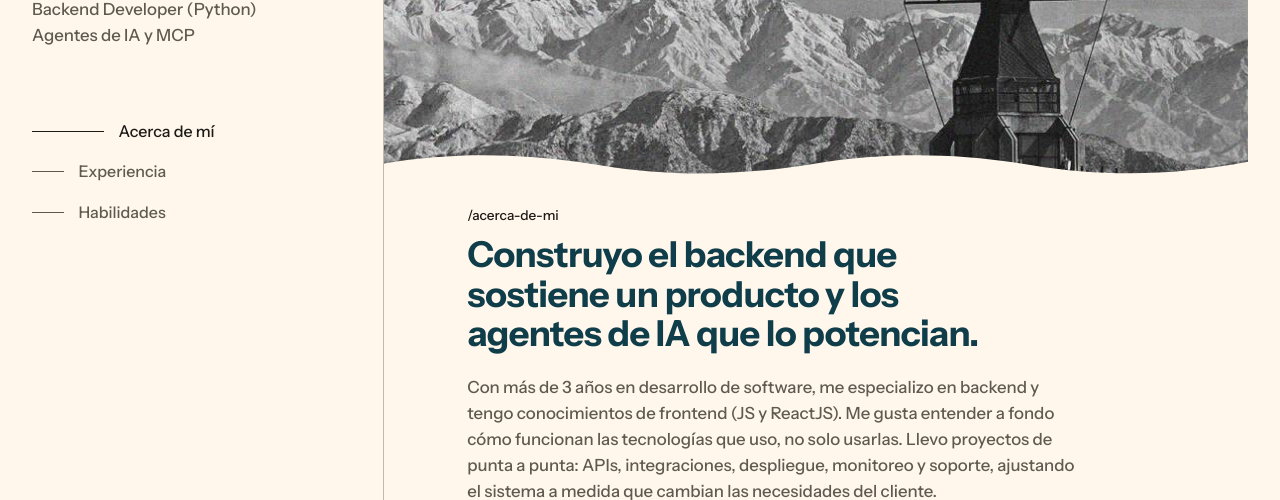
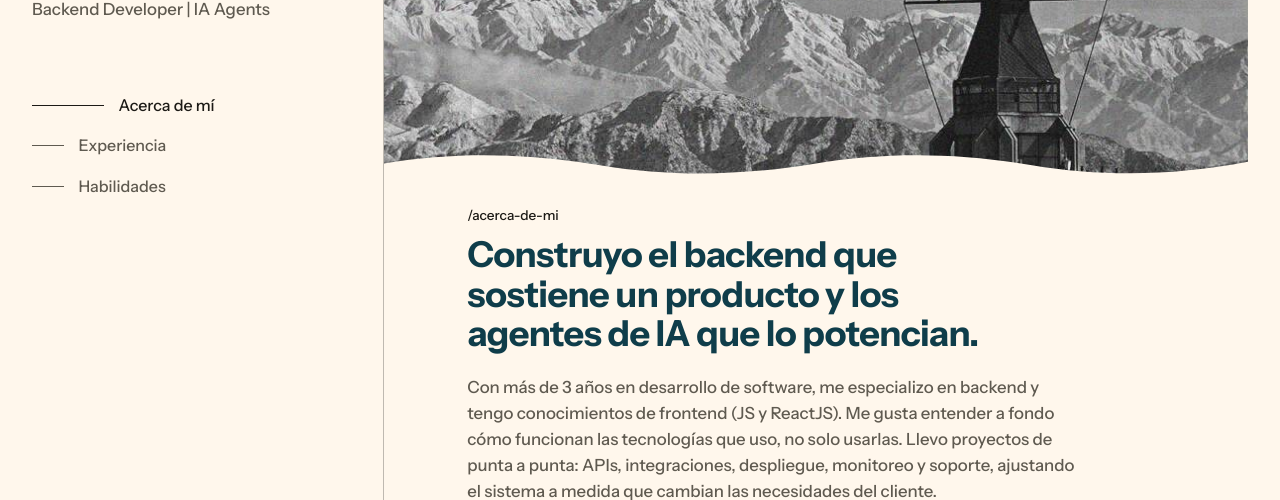
Before and after one commit to gonemvaz/portfolio-web-2026, an Astro site: page / in a window 1280 px wide. Shown: the part 137-637 px from the top of the page. Built offline with nearby package versions, Linux system fonts and the light colour scheme; Astro itself is replaced by a stand-in of ours; a web font is replaced by a local one.

Commit message:
Agrega favicon, actualiza título de trabajo y link de GitHub

```diff
--- a/src/data/profile.json
+++ b/src/data/profile.json
@@ -1,11 +1,11 @@
 {
   "name": "Gonzalo Vazquez",
-  "headline": ["Backend Developer (Python)", "Agentes de IA y MCP"],
+  "headline": ["Backend Developer | IA Agents"],
   "description": "Gonzalo Vazquez, Backend Developer (Python) especializado en agentes de IA y MCP.",
   "email": "vazquez.gonzaloemanuel@gmail.com",
   "location": "Ciudad de Mendoza, Argentina",
   "links": [
     { "label": "LinkedIn", "icon": "linkedin", "href": "https://www.linkedin.com/in/gonzalo-vazquez-casas" },
-    { "label": "GitHub", "icon": "github", "href": "https://github.com/gonemvaz012" }
+    { "label": "GitHub", "icon": "github", "href": "https://github.com/gonemvaz" }
   ]
 }
--- a/src/layouts/Layout.astro
+++ b/src/layouts/Layout.astro
@@ -9,6 +9,7 @@ import profile from '../data/profile.json';
     <meta name="viewport" content="width=device-width,initial-scale=1,viewport-fit=cover" />
     <title>{profile.name}</title>
     <meta name="description" content={profile.description} />
+    <link rel="icon" type="image/svg+xml" href="/favicon.svg" />
     <link rel="stylesheet" href="https://api.fontshare.com/v2/css?f[]=general-sans@500,700&f[]=zodiak@701&display=swap" />
     <link rel="preconnect" href="https://fonts.googleapis.com" />
     <link rel="preconnect" href="https://fonts.gstatic.com" crossorigin />
```
Also changed, not shown: public/favicon.svg (added).
